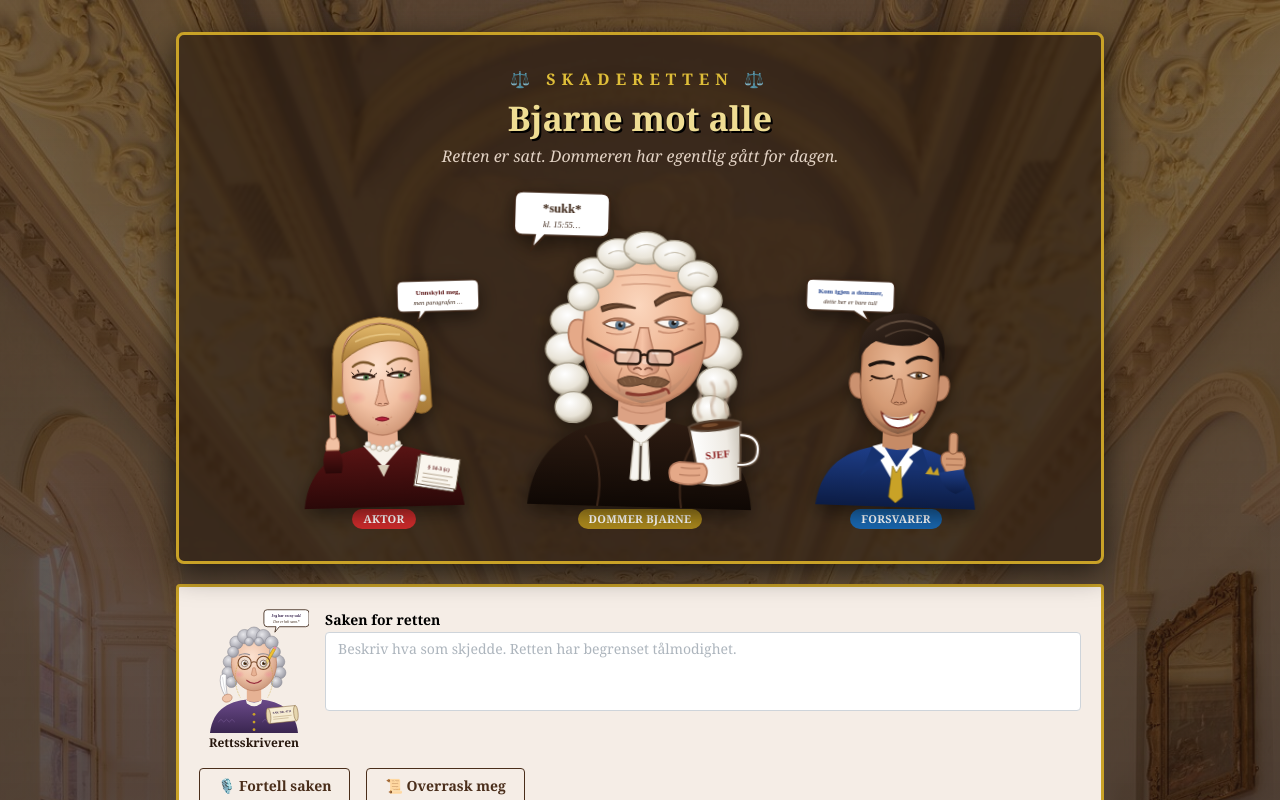
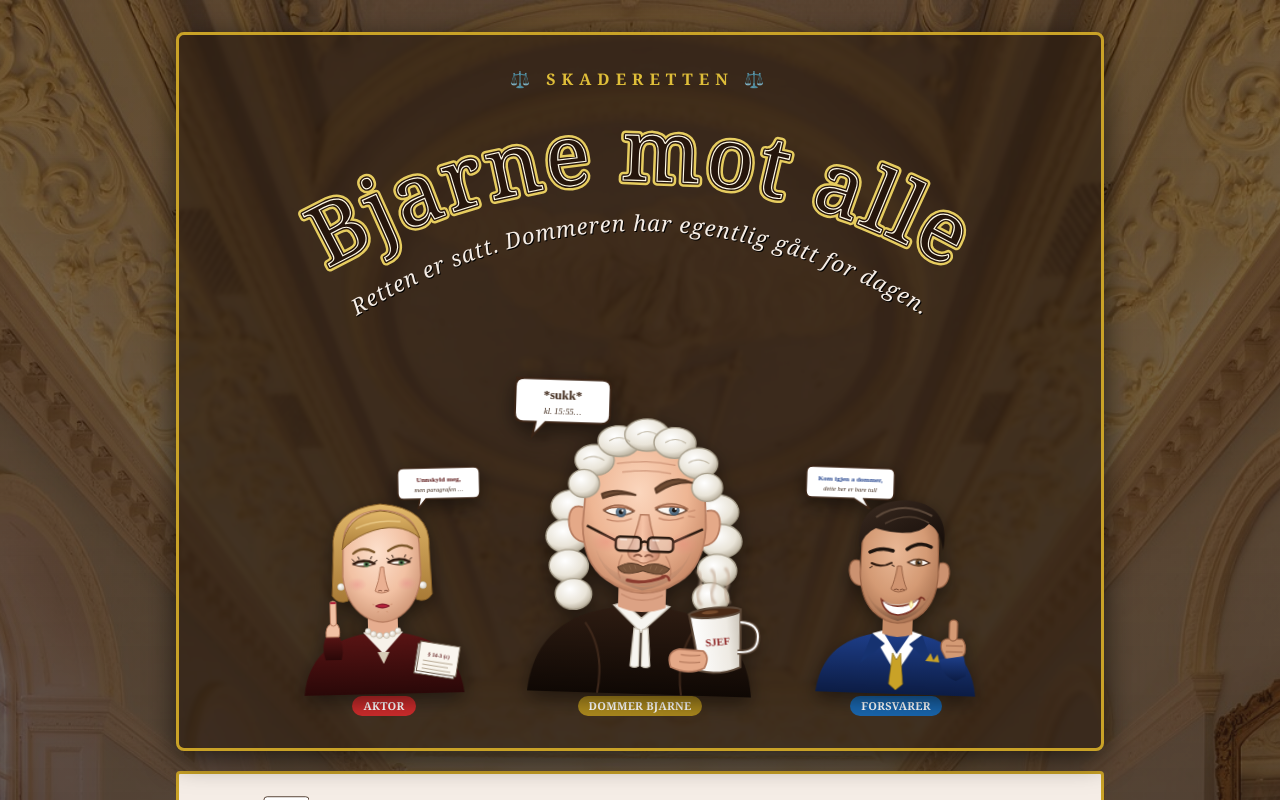
Before and after one commit to skadefryd26/lag9, a React (Vite) app in the folder frontend/: page / in a window 1280 px wide. Shown: the top 800 px of the page. Built offline with nearby package versions, Linux system fonts and the light colour scheme.

Commit message:
feat: buet tittel med dobbel omriss-skrift (#33)

```diff
--- /dev/null
+++ b/frontend/src/features/rettssak/components/BuetTittel.tsx
@@ -0,0 +1,52 @@
+// Buet tittel med dobbel omriss-skrift, som graverte bokstaver.
+export function BuetTittel() {
+  return (
+    <svg
+      viewBox="0 0 800 260"
+      role="img"
+      aria-label="Bjarne mot alle. Retten er satt. Dommeren har egentlig gått for dagen."
+      style={{ width: "100%", maxWidth: 800, display: "block", margin: "0 auto" }}
+    >
+      <defs>
+        <path id="bue-tittel" d="M 20 215 Q 400 -45 780 215" />
+        <path id="bue-under" d="M 70 250 Q 400 20 730 250" />
+      </defs>
+      <g
+        fontFamily="Georgia, 'Times New Roman', serif"
+        fontSize="84" fontWeight="400"
+        letterSpacing="3"
+        paintOrder="stroke"
+      >
+        {/* Ytre omriss (tykt, gull) */}
+        <text fill="none" stroke="#e6cc5f" strokeWidth="9" strokeLinejoin="round">
+          <textPath href="#bue-tittel" startOffset="50%" textAnchor="middle">
+            Bjarne mot alle
+          </textPath>
+        </text>
+        {/* Mørk kjerne gir dobbel linje */}
+        <text fill="#26160c" stroke="#26160c" strokeWidth="4" strokeLinejoin="round">
+          <textPath href="#bue-tittel" startOffset="50%" textAnchor="middle">
+            Bjarne mot alle
+          </textPath>
+        </text>
+        {/* Tynn gravert linje inni */}
+        <text fill="none" stroke="#fdf8e6" strokeWidth="1.2">
+          <textPath href="#bue-tittel" startOffset="50%" textAnchor="middle">
+            Bjarne mot alle
+          </textPath>
+        </text>
+      </g>
+      <text
+        fontFamily="Georgia, 'Times New Roman', serif"
+        fontSize="22" fontWeight="400" fontStyle="italic"
+        fill="#f5ede6"
+        letterSpacing="1"
+        style={{ filter: "drop-shadow(1px 1px 0 #000)" }}
+      >
+        <textPath href="#bue-under" startOffset="50%" textAnchor="middle">
+          Retten er satt. Dommeren har egentlig gått for dagen.
+        </textPath>
+      </text>
+    </svg>
+  );
+}
--- a/frontend/src/features/rettssak/routes/Rettssal.tsx
+++ b/frontend/src/features/rettssak/routes/Rettssal.tsx
@@ -18,6 +18,7 @@ import {
 import { useEffect, useState } from "react";
 import { ApiFeil } from "../api/rettssakApi";
 import { Bakgrunnsmusikk } from "../components/Bakgrunnsmusikk";
+import { BuetTittel } from "../components/BuetTittel";
 import { Diktering } from "../components/Diktering";
 import { Opplesning } from "../components/Opplesning";
 import { feilTekst, useRettssak } from "../hooks/useRettssak";
@@ -155,12 +156,9 @@ export function Rettssal() {
             <Text c="gull.4" tt="uppercase" fw={700} style={{ letterSpacing: 6 }}>
               ⚖️ Skaderetten ⚖️
             </Text>
-            <Title order={1} c="gull.2" ta="center" style={{ textShadow: "2px 2px 0 #000" }}>
-              Bjarne mot alle
-            </Title>
-            <Text c="tre.1" fs="italic" ta="center">
-              Retten er satt. Dommeren har egentlig gått for dagen.
-            </Text>
+            <h1 style={{ margin: 0, width: "100%" }}>
+              <BuetTittel />
+            </h1>
             <Group justify="center" align="flex-end" gap="md" wrap="nowrap" mt="sm" w="100%">
               <Stack gap={2} align="center" style={{ flex: "0 1 200px" }}>
                 <img src="/aktor.svg" alt="Aktor, en prippen jurist med perlekjede og hevet pekefinger" className="figur-vugg" style={{ width: "100%", filter: SKYGGE }} />
```
